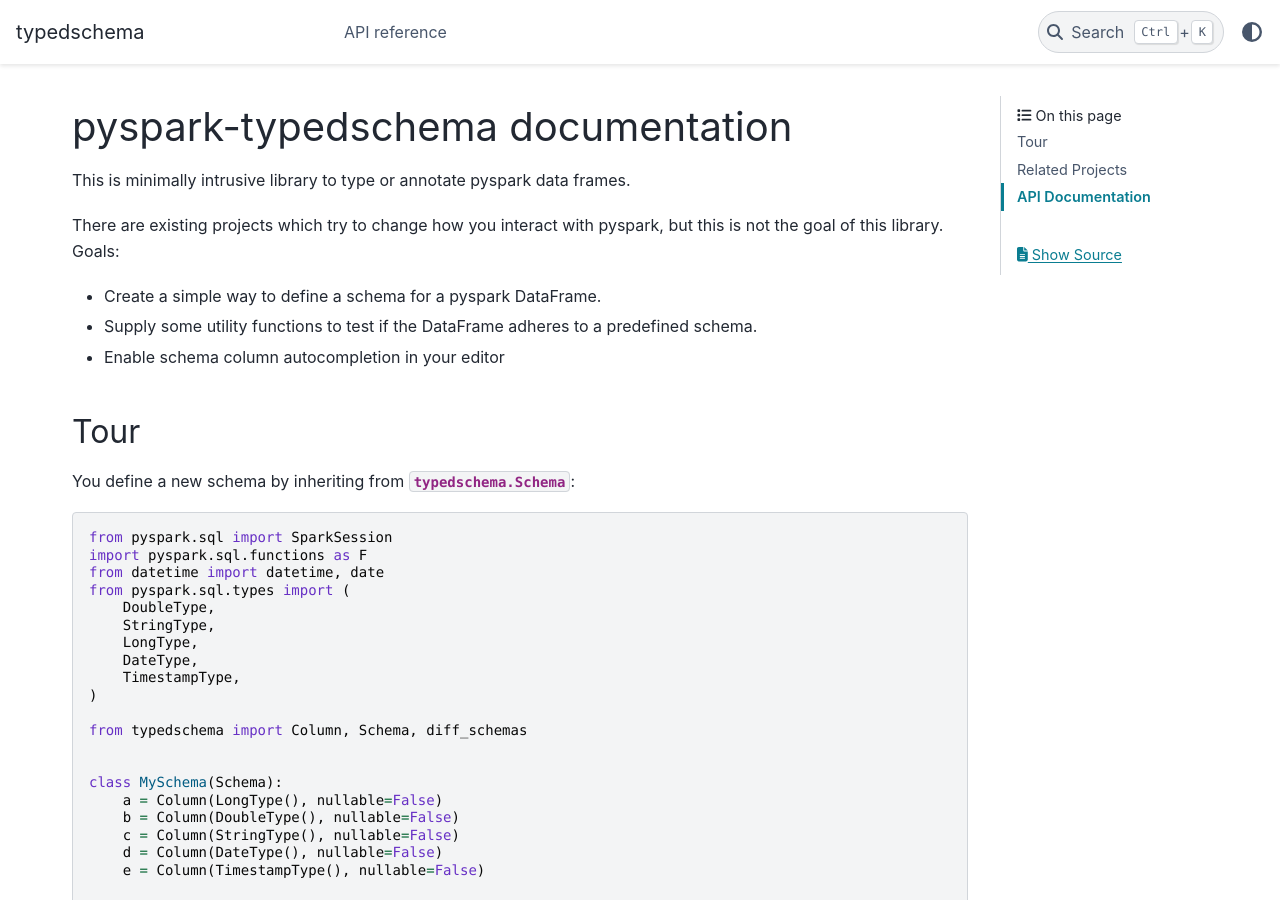
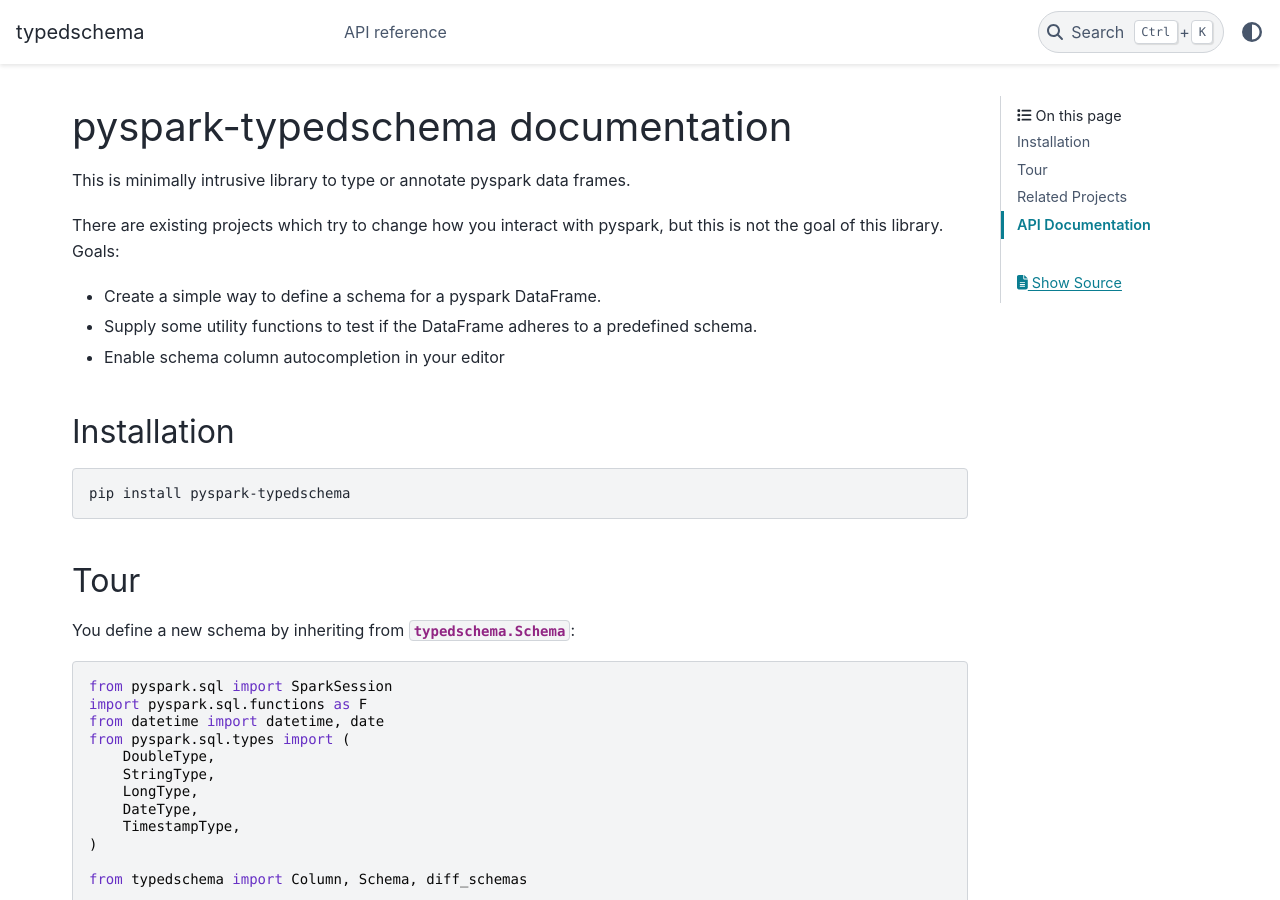
Before and after one commit to jwbargsten/typedschema, a Sphinx documentation site: the page built from docs/index.rst, in a window 1280 px wide and 900 px high. Built offline with Sphinx 7.4.7 and the PyData theme 0.15.4, drawn with Linux system fonts in a browser that asks for light colours; the version number could not be read and is left out.

Commit message:
add installation section

```diff
--- a/docs/index.rst
+++ b/docs/index.rst
@@ -13,6 +13,14 @@
 * Create a simple way to define a schema for a pyspark DataFrame.
 * Supply some utility functions to test if the DataFrame adheres to a predefined schema.
 * Enable schema column autocompletion in your editor
+
+Installation
+------------
+
+.. code-block:: sh
+
+   pip install pyspark-typedschema
+
 
 Tour
 ----
```
